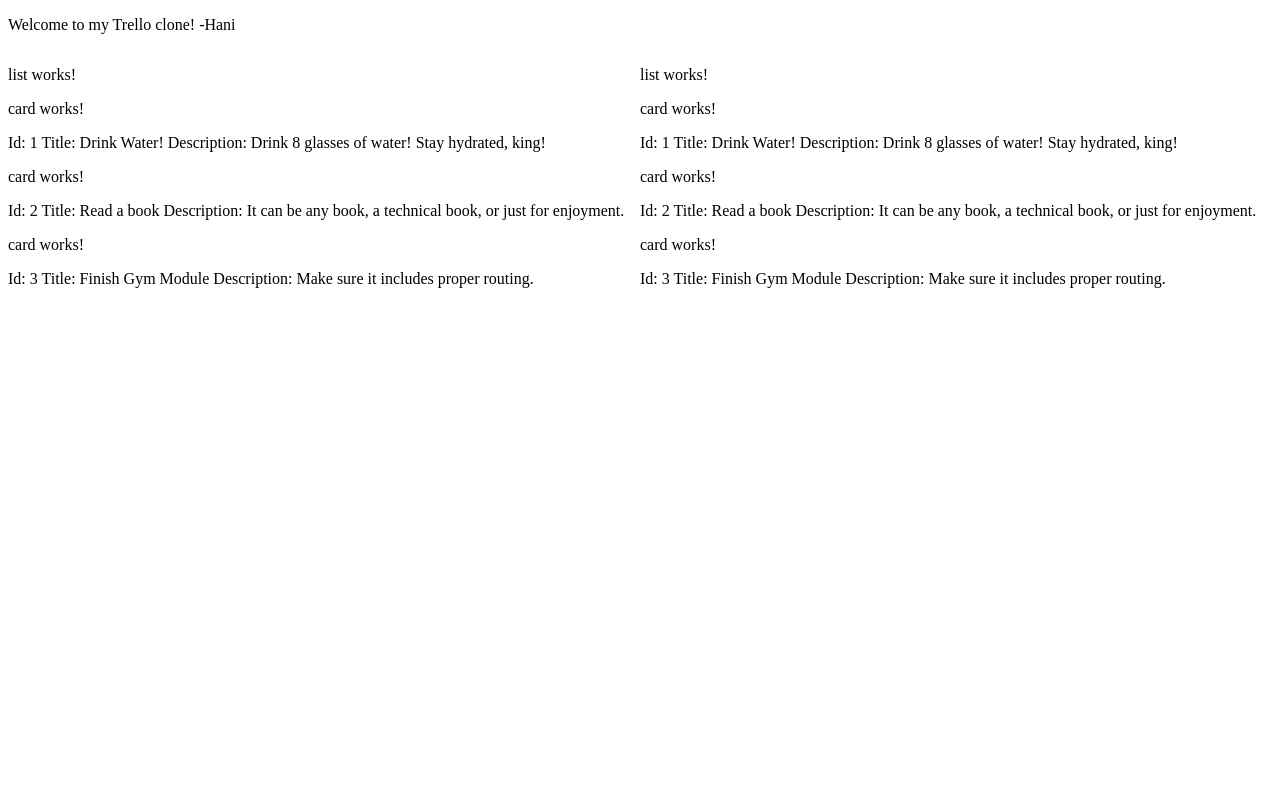
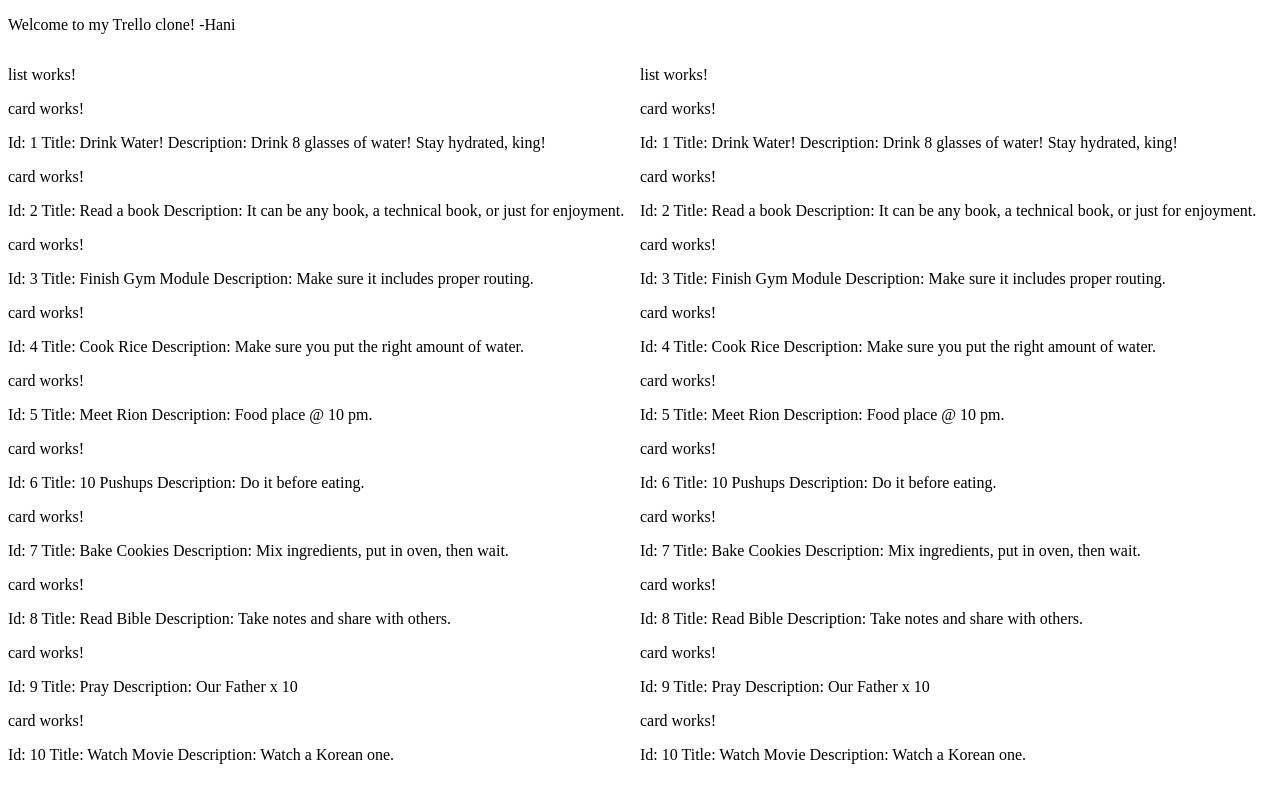
Before and after one commit to batibot323/trello-clone-angular, an Angular app: page / in a window 1280 px wide. Built offline with nearby package versions, Linux system fonts and the light colour scheme.

Commit message:
Added more cards.

```diff
--- a/src/app/card/card-data.service.ts
+++ b/src/app/card/card-data.service.ts
@@ -31,6 +31,41 @@
         id: 3,
         title: "Finish Gym Module",
         description: "Make sure it includes proper routing."
+      },
+      {
+        id: 4,
+        title: "Cook Rice",
+        description: "Make sure you put the right amount of water."
+      },
+      {
+        id: 5,
+        title: "Meet Rion",
+        description: "Food place @ 10 pm."
+      },
+      {
+        id: 6,
+        title: "10 Pushups",
+        description: "Do it before eating."
+      },
+      {
+        id: 7,
+        title: "Bake Cookies",
+        description: "Mix ingredients, put in oven, then wait."
+      },
+      {
+        id: 8,
+        title: "Read Bible",
+        description: "Take notes and share with others."
+      },
+      {
+        id: 9,
+        title: "Pray",
+        description: "Our Father x 10"
+      },
+      {
+        id: 10,
+        title: "Watch Movie",
+        description: "Watch a Korean one."
       }
     ]
   }
--- a/src/app/list/list.component.ts
+++ b/src/app/list/list.component.ts
@@ -6,7 +6,7 @@
   styleUrls: ['./list.component.css']
 })
 export class ListComponent implements OnInit {
-  cardIds: number[] = [1, 2, 3];
+  cardIds: number[] = [1, 2, 3, 4, 5, 6, 7, 8, 9, 10];
 
   constructor() { }
 
```
